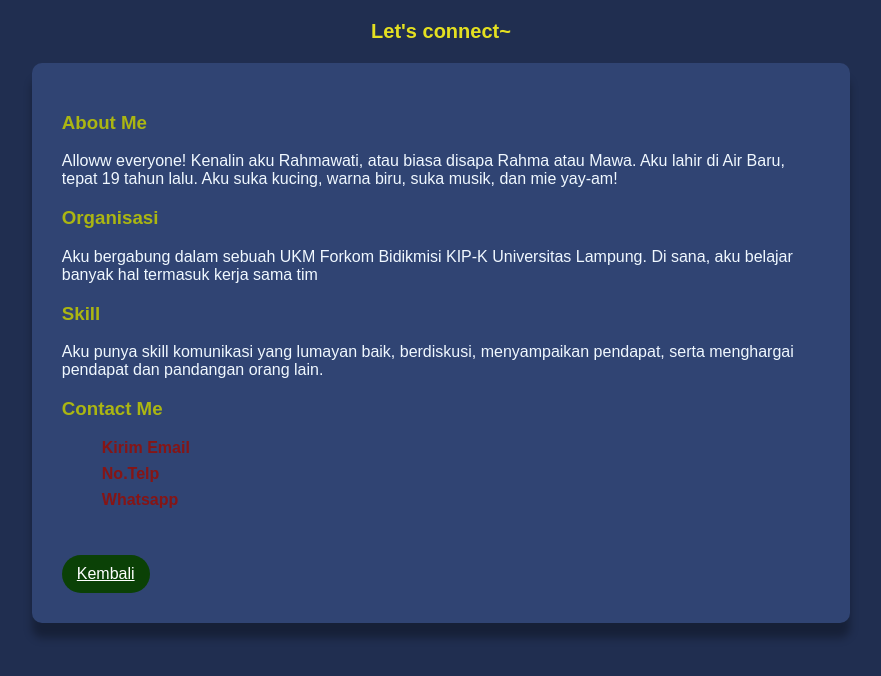
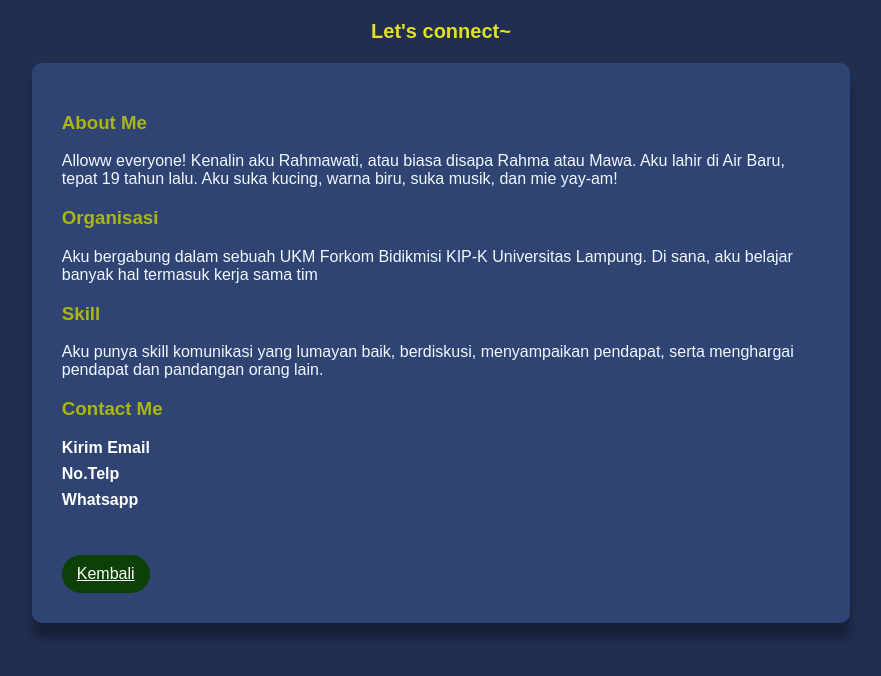
Before and after one commit to Mawa-blip/Tugas1_Rahmawati_2507071014, a plain HTML site: page about.html in a window 1280 px wide. Shown: the whole page, without its empty margins (199-1080 px from the left). Drawn offline with Linux system fonts and the light colour scheme.

Commit message:
fix color

```diff
--- a/miawi.css
+++ b/miawi.css
@@ -70,15 +70,12 @@ border-radius: 12px;
 .AAA{
     color: aliceblue;
 }
+.contact {
+    list-style: none;
+    padding: 0;
+}
+
 .contact p {
-    margin: 8px 0;
-}
-.contact a {
-    color: #861515;
-    text-decoration: none;
-    font-weight: bold;
-
-    .contact p {
     margin: 8px 0;
     text-align: left;
 }
@@ -91,9 +88,6 @@ border-radius: 12px;
 
 .contact a:hover {
     color: black;
-}
-}
-.contact a:hover {
     text-decoration: underline;
 }
 
```
